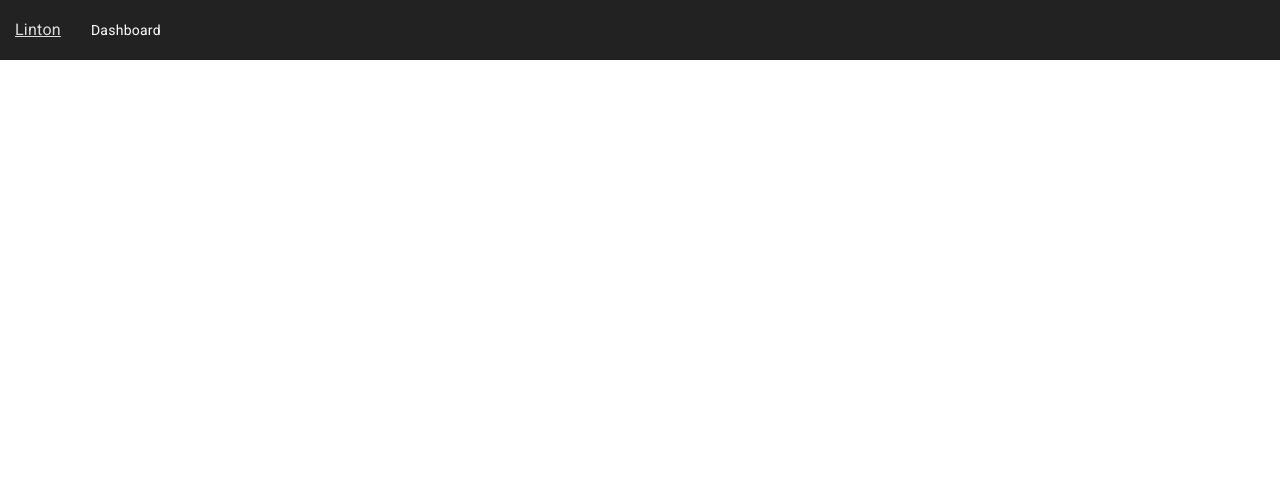
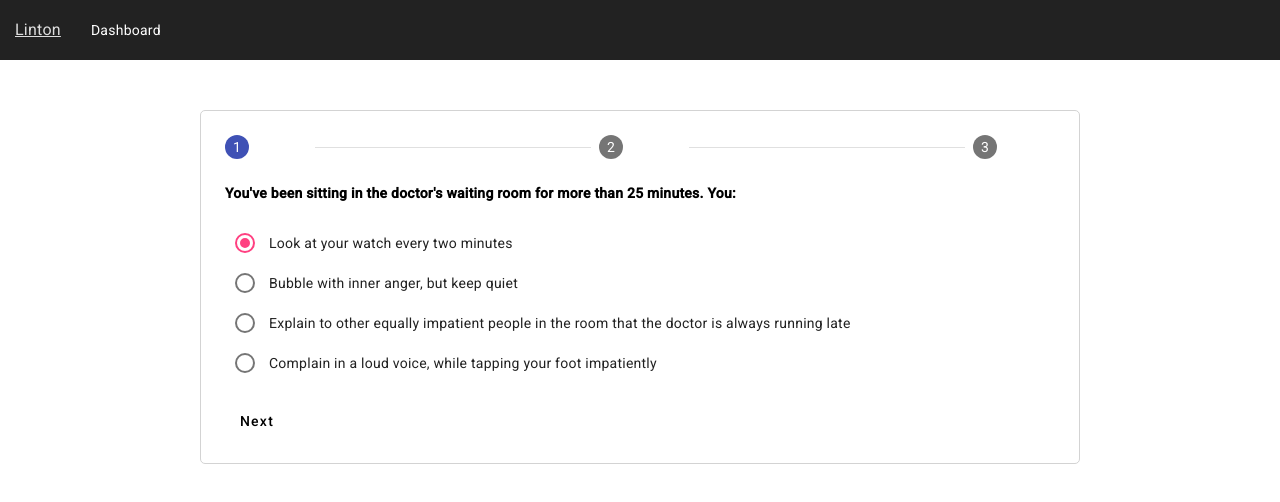
Before and after one commit to dmitry-vegner/Linton-Task, an Angular app: page /test in a window 1280 px wide. Shown: the top 502 px of the page. Built offline with nearby package versions, Linux system fonts and the light colour scheme.

Commit message:
Develop `Test` page and its interaction with `Results` page

```diff
--- a/src/app/app.module.ts
+++ b/src/app/app.module.ts
@@ -1,8 +1,11 @@
 import { NgModule } from '@angular/core';
 import { BrowserModule } from '@angular/platform-browser';
+import { ReactiveFormsModule } from '@angular/forms';
 
 import { BrowserAnimationsModule } from '@angular/platform-browser/animations';
 import { MatButtonModule } from '@angular/material/button';
+import { MatStepperModule } from '@angular/material/stepper';
+import { MatRadioModule } from '@angular/material/radio';
 
 import { AppRoutingModule } from './app-routing.module';
 import { AppComponent } from './app.component';
@@ -24,6 +27,9 @@ import { ResultsComponent } from './results/results.component';
     AppRoutingModule,
     BrowserAnimationsModule,
     MatButtonModule,
+    MatStepperModule,
+    MatRadioModule,
+    ReactiveFormsModule,
   ],
   providers: [],
   bootstrap: [AppComponent]
--- /dev/null
+++ b/src/app/results.service.ts
@@ -0,0 +1,19 @@
+import { Injectable } from '@angular/core';
+
+@Injectable({
+  providedIn: 'root'
+})
+export class ResultsService {
+
+  result: number = 0;
+
+  constructor() { }
+
+  setResult(value: number): void {
+    this.result = value;
+  }
+
+  getResult(): number {
+    return this.result;
+  }
+}
--- a/src/app/results/results.component.ts
+++ b/src/app/results/results.component.ts
@@ -1,11 +1,20 @@
-import { Component, Input } from '@angular/core';
+import { Component, OnInit } from '@angular/core';
+
+import { ResultsService } from '../results.service';
 
 @Component({
   selector: 'app-results',
   templateUrl: './results.component.html',
   styleUrls: ['./results.component.scss']
 })
-export class ResultsComponent {
-  @Input() testResult = 'Introvert';
+export class ResultsComponent implements OnInit {
+  testResult = 'Introvert';
 
+  constructor(private resultsService: ResultsService) {}
+
+  ngOnInit(): void {
+    this.testResult = this.resultsService.getResult() < 0 ?
+      'Introvert' : this.resultsService.getResult() === 0 ?
+      'Ambivert' : 'Extravert';
+  }
 }
--- /dev/null
+++ b/src/app/test/questions-interface.ts
@@ -0,0 +1,39 @@
+export interface Question {
+  title: string;
+  answers: Answer[];
+}
+
+export interface Answer {
+  title: string;
+  value: number;
+}
+
+export const questions: Question[] = [
+  {
+    title: 'You\'ve been sitting in the doctor\'s waiting room for more than 25 minutes. You:',
+    answers: [
+      {title: 'Look at your watch every two minutes', value: -2},
+      {title: 'Bubble with inner anger, but keep quiet', value: -1},
+      {title: 'Explain to other equally impatient people in the room that the doctor is always running late', value: 1},
+      {title: 'Complain in a loud voice, while tapping your foot impatiently', value: 2},
+    ],
+  },
+  {
+    title: 'You\'ve been sitting in the doctor\'s waiting room for more than 25 minutes. You:',
+    answers: [
+      {title: 'Look at your watch every two minutes', value: -2},
+      {title: 'Bubble with inner anger, but keep quiet', value: -1},
+      {title: 'Explain to other equally impatient people in the room that the doctor is always running late', value: 1},
+      {title: 'Complain in a loud voice, while tapping your foot impatiently', value: 2},
+    ],
+  },
+  {
+    title: 'You\'ve been sitting in the doctor\'s waiting room for more than 25 minutes. You:',
+    answers: [
+      {title: 'Look at your watch every two minutes', value: -2},
+      {title: 'Bubble with inner anger, but keep quiet', value: -1},
+      {title: 'Explain to other equally impatient people in the room that the doctor is always running late', value: 1},
+      {title: 'Complain in a loud voice, while tapping your foot impatiently', value: 2},
+    ],
+  },
+];
--- a/src/app/test/test.component.html
+++ b/src/app/test/test.component.html
@@ -0,0 +1,23 @@
+<mat-stepper linear #stepper class="bordererd stepper">
+  <mat-step *ngFor="let control of form.controls; index as i" [stepControl]="control">
+    <ng-container *ngIf="questions[i] as question">
+      <label class="text-bold" width="100%">{{question.title}}</label>
+      <mat-radio-group [formControl]="control">
+        <mat-radio-button
+          *ngFor="let answer of question.answers"
+          [value]="answer.value"
+          width="100%">
+          {{answer.title}}
+        </mat-radio-button>
+      </mat-radio-group>
+    </ng-container>
+    <div>
+      <button
+        (click)="goToResults(i)"
+        mat-button
+        matStepperNext>
+        Next
+      </button>
+    </div>
+  </mat-step>
+</mat-stepper>
--- a/src/app/test/test.component.scss
+++ b/src/app/test/test.component.scss
@@ -0,0 +1,13 @@
+.stepper {
+  margin: 50px 200px 0;
+}
+
+.text-bold {
+  font-weight: bold;
+}
+
+mat-radio-group {
+  display: flex;
+  flex-direction: column;
+  margin: 20px 0;
+}
--- a/src/app/test/test.component.ts
+++ b/src/app/test/test.component.ts
@@ -1,9 +1,46 @@
-import { Component, Input } from '@angular/core';
+import { FormArray, FormControl } from '@angular/forms';
+import { Component, OnInit } from '@angular/core';
+import { Router } from '@angular/router';
+import { tap } from 'rxjs';
+
+import { Question, questions } from './questions-interface';
+import { ResultsService } from '../results.service';
 
 @Component({
   selector: 'app-test',
   templateUrl: './test.component.html',
   styleUrls: ['./test.component.scss']
 })
-export class TestComponent {
+export class TestComponent implements OnInit {
+
+  questions: Question[] = questions;
+  form: FormArray;
+  private result: number = 0;
+
+  constructor(
+    private router: Router,
+    private resultsService: ResultsService) {}
+
+  ngOnInit(): void {
+    const answerValues = questions.map(({answers}) => answers.at(0)?.value ?? -2);
+    this.calcResult(answerValues);
+    this.resultsService.setResult(this.result);
+
+    this.form = new FormArray(answerValues.map(value => new FormControl(value)));
+    this.form.valueChanges.pipe(tap((values: number[]) => this.calcResult(values))).subscribe();
+  }
+
+  goToResults(step: number): void {
+    if (step !== this.questions.length - 1) {
+      return;
+    }
+
+    this.resultsService.setResult(this.result);
+    this.router.navigate(['/results']);
+  }
+
+  private calcResult(answerValues: number[]): void {
+    this.result = answerValues.reduce((acc, cur) => acc + cur, 0);
+  }
+
 }
```
Also changed, not shown: 1 other file (tests, documents, lock files or other folders).
